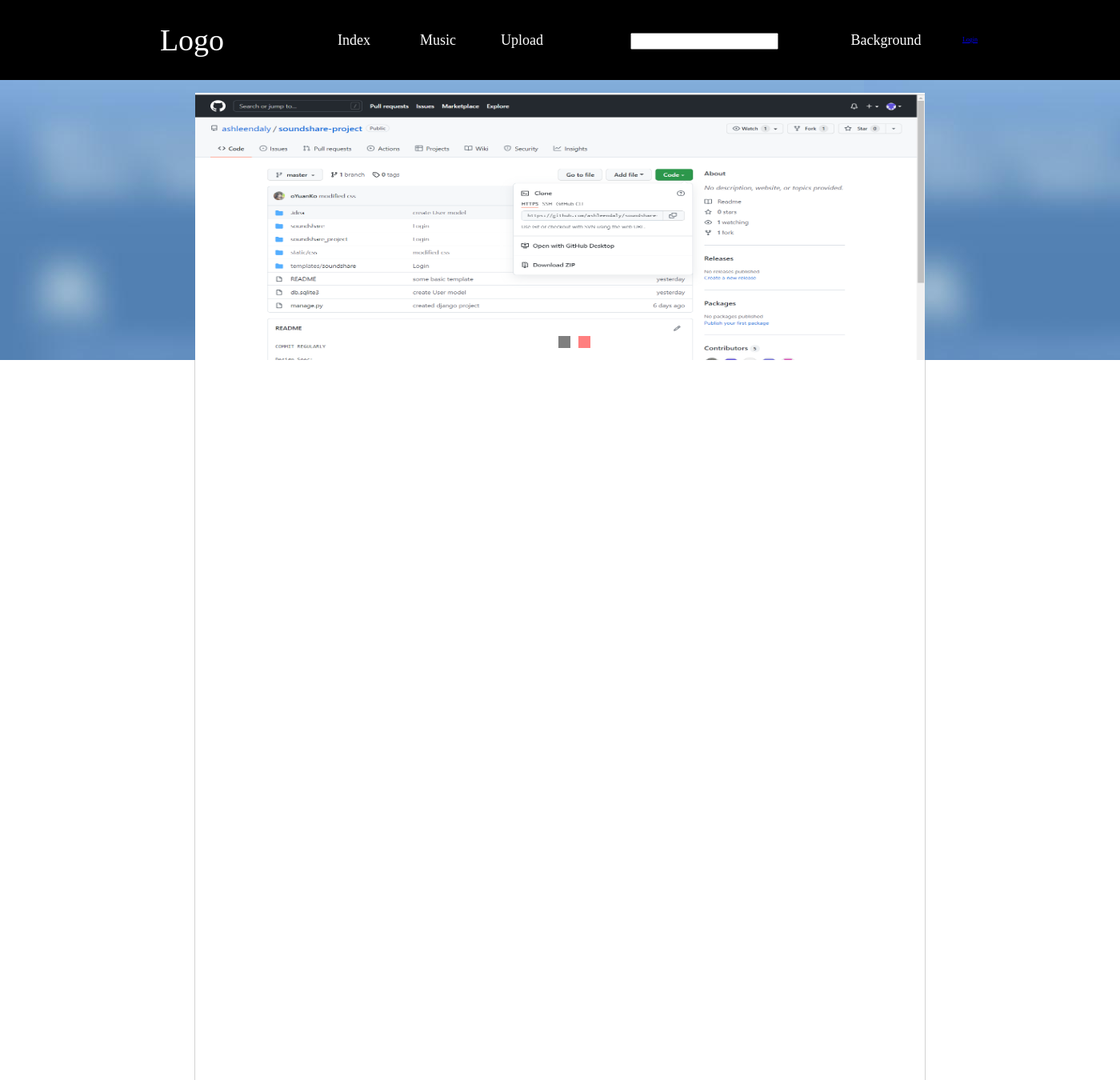
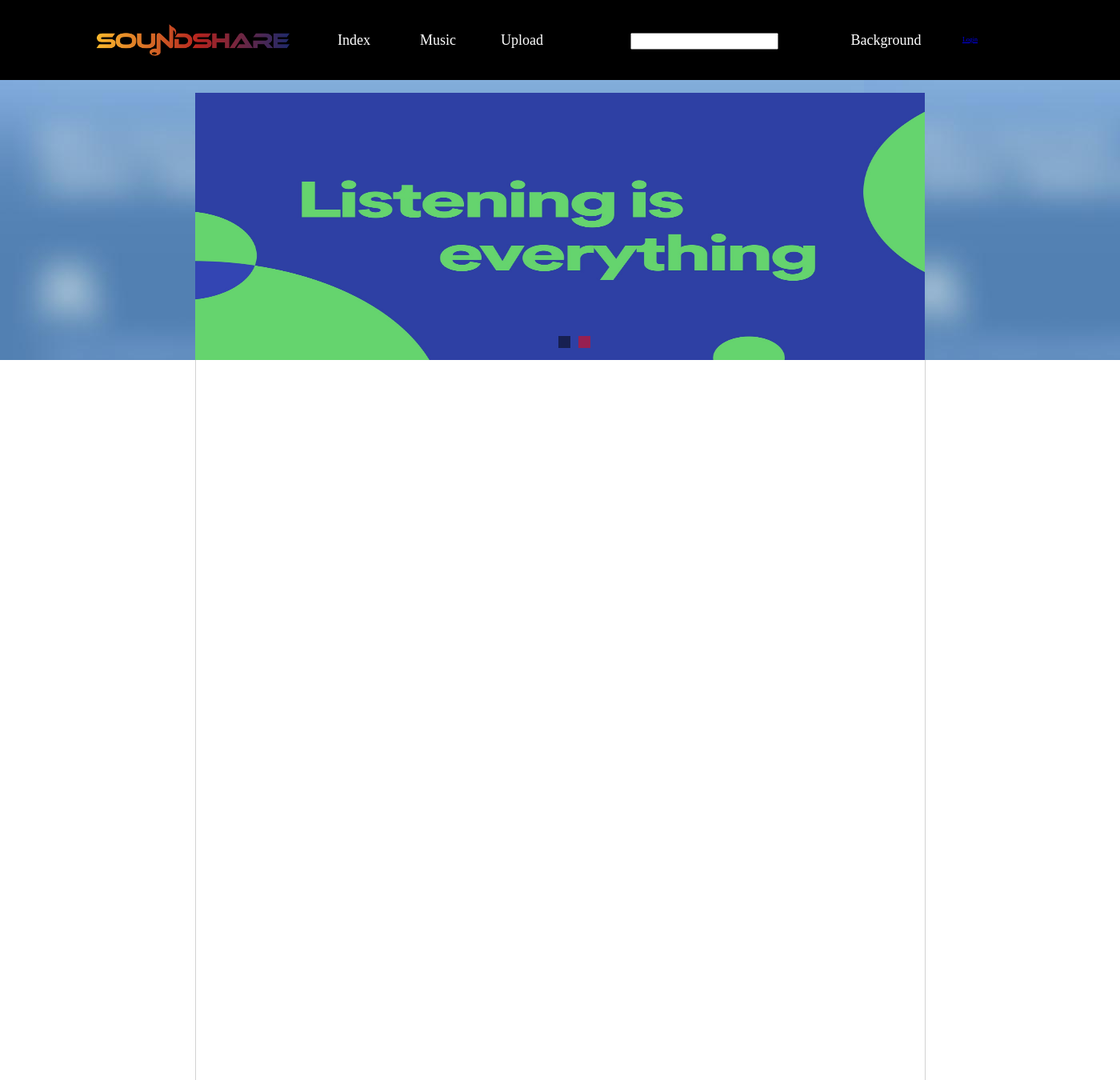
Before and after one commit to ashleendaly/soundshare, a Django app: page / in a window 1400 px wide. Shown: the whole page at 80% size. Run offline with Django 3.2, Linux system fonts and the light colour scheme.

Commit message:
update logo

```diff
--- a/static/css/style.css
+++ b/static/css/style.css
@@ -46,7 +46,11 @@
 
 .nav .top .guide .logo{
     width:300px;
-	font-size: 38px;
+}
+.nav .top .guide .logo .logopic{
+	z-index: 1000;
+	width: 100%;
+	height: 100%;
 }
 
 .nav .top .guide .ser{
@@ -78,37 +82,42 @@
 
 .banner{
 	position: relative;
-	height: 350px;
+	min-height: 1250px;
 	box-sizing: border-box;
 	z-index: 0;
-	background:url(../image/background.jpg) ;
+	;
 }
-.banner .arrows{
+.banner .background{
+	width: 100%;
+	height: 350px;
+	background:url(../image/background.jpg)
+}
+.banner .background .arrows{
 	z-index: 2;
-	width: 1378px;
-	height: 100%;
+	width: 912px;
+	min-height: 1250px;
 	margin: 0 auto;
 }
-.banner .arrows .picture{
+.banner .background .arrows .picture{
 	width: 912px;
-	height: 100%;
+	height: 350px;
 	position: relative;
 	margin: 0 auto;
 	z-index: 3;
 	overflow: hidden;
 }
-.banner .arrows .picture .outer{
+.banner .background .arrows .picture .outer{
 	list-style: none;
 	position: absolute;
 	padding: 0;
 }
-.banner .arrows .picture #navdiv{
+.banner .background .arrows .picture #navdiv{
 	position: absolute;
 	bottom: 15px;
 	z-index: 999;
 	left: 470px;
 }
-.banner .arrows .picture #navdiv a{
+.banner .background .arrows .picture #navdiv a{
 	float: left;
 	width: 15px;
 	height: 15px;
@@ -117,22 +126,18 @@
 	opacity: 0.5;
 	z-index: 1000;
 }
-.banner .arrows .picture #navdiv a:hover{
+.banner .background .arrows .picture #navdiv a:hover{
 	background: #000000;
 }
-.banner .arrows .picture li{
+.banner .background .arrows .picture li{
 	float: left;
 }
-.banner .arrows .picture .outer .pic1{
+.banner .background .arrows .picture .outer .pic1{
 	width: 912px;
 	height: 335px;
 	margin: 0 auto;
 	z-index: 4;
 }
-
-
-
-
 button {
     background-color: Transparent;
     background-repeat:no-repeat;
@@ -141,17 +146,16 @@
     overflow: hidden;
     outline:none;
 }
-.music{
+.banner .background .arrows .music{
 	position: relative;
-	width: 912px;
+	width: 911px;
 	min-height: 900px;
 	margin: 0 auto;
 	border: 1px solid #d3d3d3;
 	border-width: 0 1px;
+	z-index: 0;
 }
-.music .m-left{
 
-}
 
 
 
--- a/static/js/scr.js
+++ b/static/js/scr.js
@@ -36,7 +36,7 @@
     }
 
     function switchbanner(){
-        setInterval(function (){
+        timer = setInterval(function (){
             index++;
             index %= imgnub.length;
             move(imglist,"left",-912*index,15,function (){
--- a/templates/soundshare/index.html
+++ b/templates/soundshare/index.html
@@ -13,7 +13,7 @@
 		<div class="nav">
 			<div class="top">
 				<ul class="guide">
-					<li class="logo" >Logo</li>
+					<li class="logo" ><img class="logopic" alt="logo" src="{% static "image/Soundshare.png" %}"></li>
 					<li class="choose">Index</li>
 					<li class="l1">Music</li>
 					<li class="l2">Upload</li>
@@ -25,6 +25,7 @@
 		</div>
 		<!--------Banner----------->
 		<div class="banner">
+			<div class="background">
 				<div class="arrows">
 					<div class="picture">
 						<ul class="outer">
@@ -43,13 +44,13 @@
 							<a class="a1" href="javascript:;"></a>
 						</div>
 					</div>
+					<div class="music">
+
+					</div>
+				</div>
 			</div>
 		</div>
 		<!--------Music----------->
-		<div class="music">
-			<div class="m-left">
 
-			</div>
-		</div>
     </body>
 </html>
--- a/templates/soundshare/login.html
+++ b/templates/soundshare/login.html
@@ -1,3 +1,4 @@
+<!DOCTYPE html>
 <html>
 <link rel="stylesheet" href="/static/css/style.css">
     <head>
@@ -9,13 +10,11 @@
             hey there partner! <br />
             <strong>{{ boldmessage }}</strong><br />
         </div>
-        <h2>Here to login:</h2>
         <div>
             <a href="/soundshare/">Index</a><br />
             <input type="text" name="" placeholder="Username">
             <input type="password" name="" placeholder="password">
             <input type="submit" name="" value="Login">
         </div>
-        <h2>Don't have an account? Register now:</h2>
     </body>
 </html>
```
Also changed, not shown: static/image/849003622505e9d1ba3dd953317db46.png (added), static/image/Soundshare.png (added), static/image/banner1.png, static/image/banner2.png, static/image/d3c811900374988aecd696489335276.png (added), static/image/d6798adfcb3e94b8def190a8f57105e.png (added), static/image/d9feeb65c05e7e7b57dce8d95ea60e3.png (added). Lines whose indentation alone changed are shown as unchanged.
